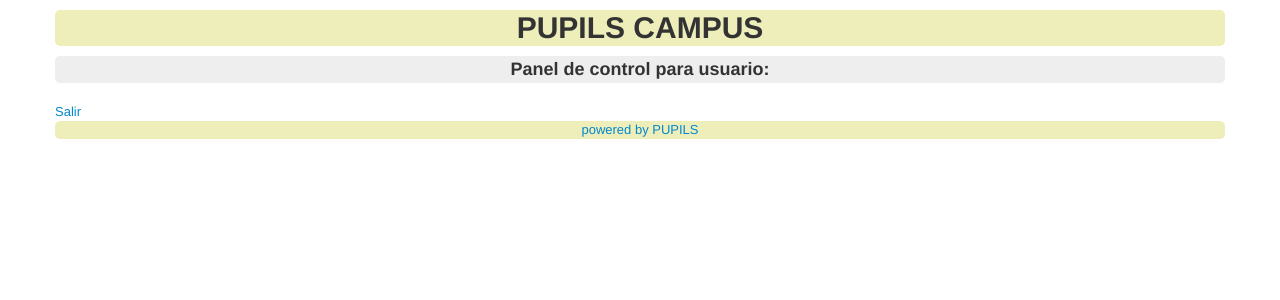
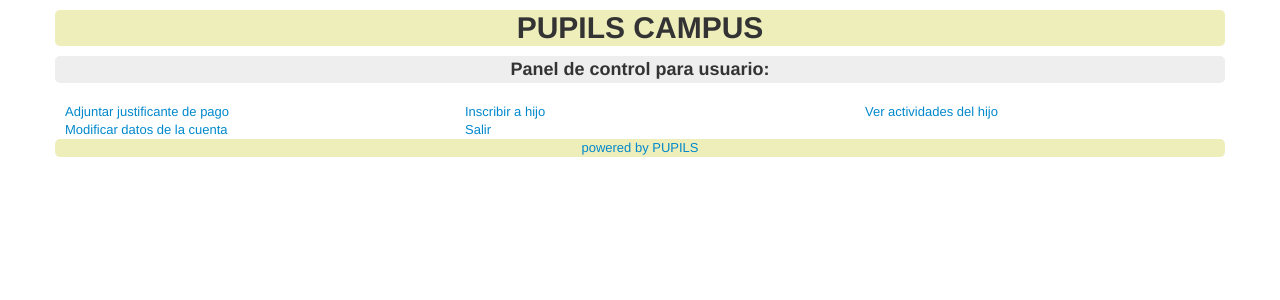
Before and after one commit to pupils/pupils, a Django app: page /pcontrol/ in a window 1280 px wide. Shown: the top 300 px of the page. Run offline with Django 3.2, Linux system fonts and the light colour scheme; parts of the project's set-up code (start-up, migrations or seed data) failed here and were passed over; some libraries are stand-ins or nearby versions.

Commit message:
[UP] Panel de control

```diff
--- a/pupils/templates/users/panel_control_padre.html
+++ b/pupils/templates/users/panel_control_padre.html
@@ -11,9 +11,32 @@
 {% endblock %}
 
 {% block content %}
+
 <div class="row">
-	<div class="span1">
-		<a href="/usuario/logout/">Salir</a>
+	<div class="span4">
+		<div class="paddingleft10">
+			<a href="#">Adjuntar justificante de pago</a>
+		</div>
+	</div>
+    <div class="span4">
+		<div class="paddingleft10">
+			<a href="#">Inscribir a hijo</a>
+		</div>
+	</div>
+	<div class="span4">
+		<div class="paddingleft10">
+			<a href="#">Ver actividades del hijo</a>
+		</div>
+	</div>
+	<div class="span4">
+		<div class="paddingleft10">
+			<a href="#">Modificar datos de la cuenta</a>
+		</div>
+	</div>
+	<div class="span4">
+		<div class="paddingleft10">
+			<a href="/usuario/logout/">Salir</a>
+		</div>
 	</div>
 </div>
 {% endblock %}
```
Also changed, not shown: 1 other file.
